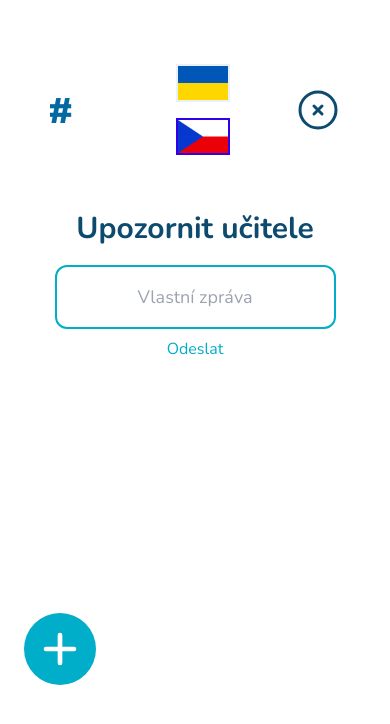
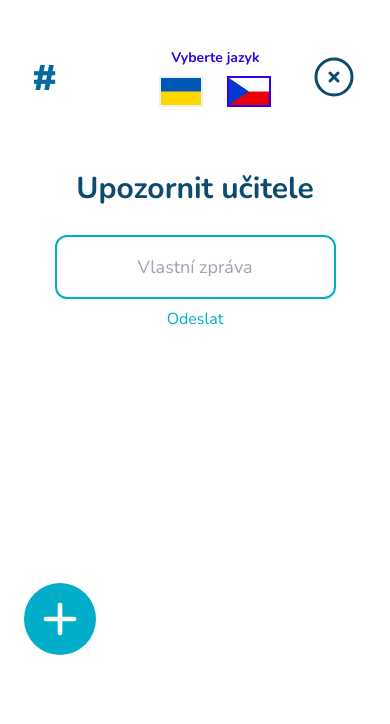
Before and after one commit to burkartd/comenio, a website: page public/zak.html in a window 390 px wide. Drawn offline with nearby package versions, Linux system fonts and the light colour scheme; no server answers.

Commit message:
ct odpo update

```diff
--- a/public/zak.html
+++ b/public/zak.html
@@ -10,21 +10,39 @@
     <div class="text-sky-900 font-nunito max-h-screen"><!--container-->
 
 
-        <div class="grid grid-cols-3 text-3xl font-bold p-8 pt-12 flex justify-center md:text-5xl lg:text-5xl lg:pt-20 items-center max-h-[30vh] lg:h-[25vh]"><!--main_nadpis-->
+        <div class="grid grid-cols-3 text-3xl font-bold p-4 pt-6 flex justify-center md:text-5xl lg:text-5xl lg:pt-10 items-center max-h-[30vh] lg:h-[25vh]"><!--main_nadpis-->
             <div class="font-ubuntu text-4xl justify-start col-span-1 ml-4 md:text-5xl lg:text-left lg:text-6xl">
                 <h1 id ="roomNumber" class="text-sky-700">#333</h1>
             </div>
             <!--vlajky-->
-            <div class="flex justify-center items-end col-span-1">
-                <div id="vlajka" class="w-[50%] sm:w-[23%] md:w-[17%] lg:w-[12%]">
-                        <div class="my-4">
-                        <img src="./img/ua.png" id="ua" class="px-auto mx-2 border-2  border-comeniowhiteblue hover:border-sky-600">
+                <div id="vlajka" class="hidden flex justify-center items-end col-span-1 sm:flex">
+                    <div id="vlajka" class="w-28 sm:w-32 md:w-36 lg:w-36 m-6 text-center">
+                        <div class="text-sm text-comeniodark mb-2">Vyberte jazyk</div>
+                        <div class="flex text-center"">
+                        <div class="mr-6 bg-blend-luminosity">
+                            <img src="./img/ua.png" id="ua" class="mx-auto px-auto border-2 border-comeniowhiteblue hover:border-sky-600">
                         </div>
-                        <div class="my-4">
-                        <img src="./img/cz.png" id="cz" class="px-auto mx-2 border-2 border-comeniodark hover:border-sky-600">
+                        <div class="">
+                            <img src="./img/cz.png" id="cz" class="mx-auto px-auto border-2 border-comeniodark hover:border-sky-600">
                         </div>
+                    </div>
+                    </div>
                 </div>
-            </div>
+
+                <div id="vlajka" class="sm:hidden block justify-center items-end col-span-1">
+                    <div id="vlajka" class="w-28 sm:w-32 md:w-36 lg:w-36 m-6 text-center">
+                        <div class="text-sm text-comeniodark mb-2">Vyberte jazyk</div>
+                        <div class="flex text-center"">
+                        <div class="mr-6 bg-blend-luminosity">
+                            <img src="./img/ua.png" id="ua" class="mx-auto px-auto border-2 border-comeniowhiteblue hover:border-sky-600">
+                        </div>
+                        <div class="">
+                            <img src="./img/cz.png" id="cz" class="mx-auto px-auto border-2 border-comeniodark hover:border-sky-600">
+                        </div>
+                    </div>
+                    </div>
+                </div>
+
 
             <div id="odhlasit" class="justify-end col-span-1 text-center">
                 <svg class="w-12 ml-auto mr-4 md:w-16 cursor-pointer" fill="none" stroke="currentColor" viewBox="0 0 24 24" xmlns="http://www.w3.org/2000/svg"><path stroke-linecap="round" stroke-linejoin="round" stroke-width="1.5" d="M10 14l2-2m0 0l2-2m-2 2l-2-2m2 2l2 2m7-2a9 9 0 11-18 0 9 9 0 0118 0z"></path></svg>
```
Also changed, not shown: public/index.html (+8 -5 lines), public/css/tailwind.css.
